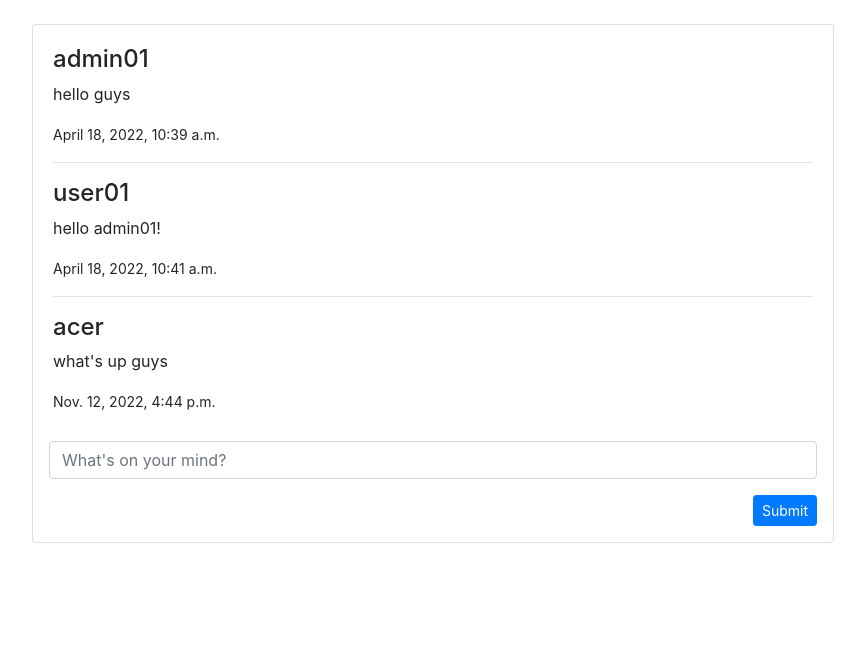
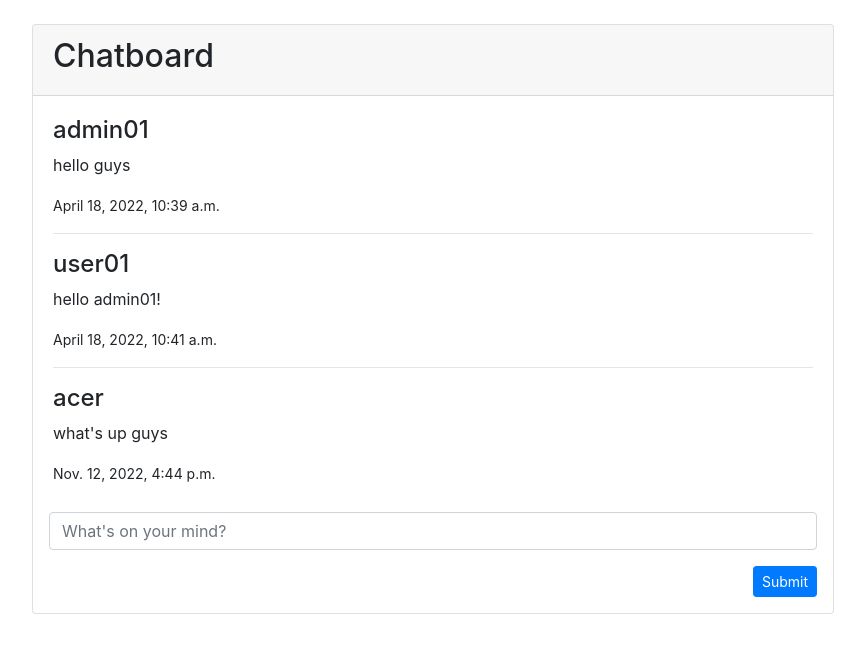
Before and after one commit to duaneywadey/Blog-App-in-Django, a Django app: page /users/chatboard/ in a window 1280 px wide. Shown: the part 56-709 px from the top of the page, without its empty margins (228-1093 px from the left). Run offline with Django 4.2, Linux system fonts and the light colour scheme; data comes from the database, SQL or seed files in the repository; both versions use the stored data as it was after the commit; some libraries are stand-ins or nearby versions; some web fonts are replaced.

Commit message:
new changes

```diff
--- a/templates/users/chatboard.html
+++ b/templates/users/chatboard.html
@@ -7,6 +7,9 @@
 	<div class="row">
 		<div class="card offset-2 mt-4">
 
+		<div class="card-header">
+			<h2>Chatboard</h2>
+		</div>
 		  <div class="card-body" style="width: 50rem; height: 400px; overflow-y: scroll;">
 		  	{% for c in chats %}
 		  	<h4>{{c.user.username}}</h4>
```
Also changed, not shown: requirements.txt (+7 -102 lines), README.md, blog/migrations/0006_auto_20221112_1633.py (added), db.sqlite3, users/migrations/0004_auto_20221112_1633.py (added).
